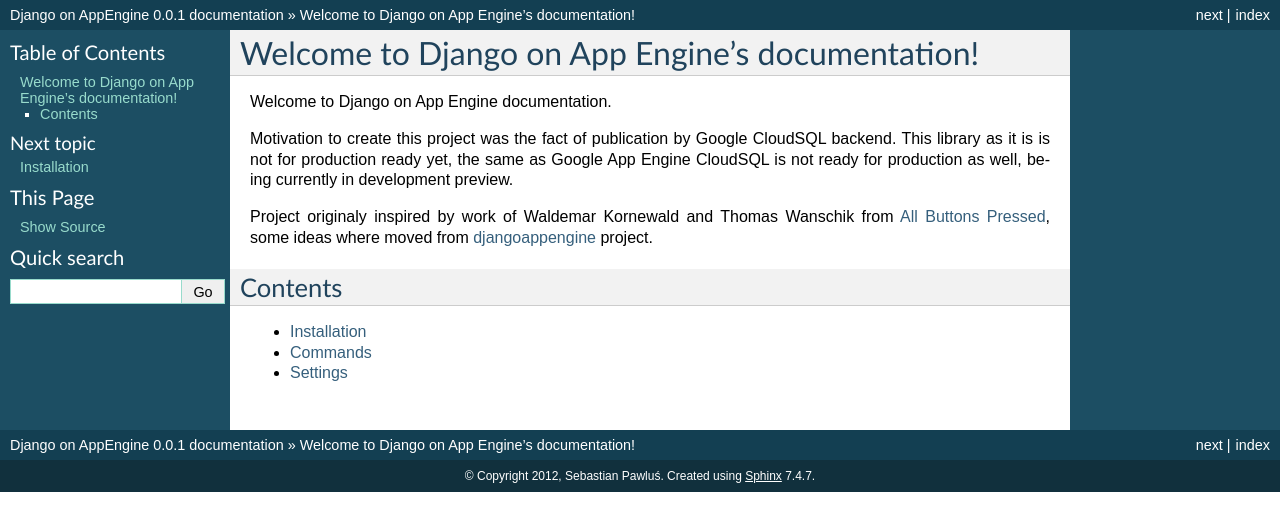
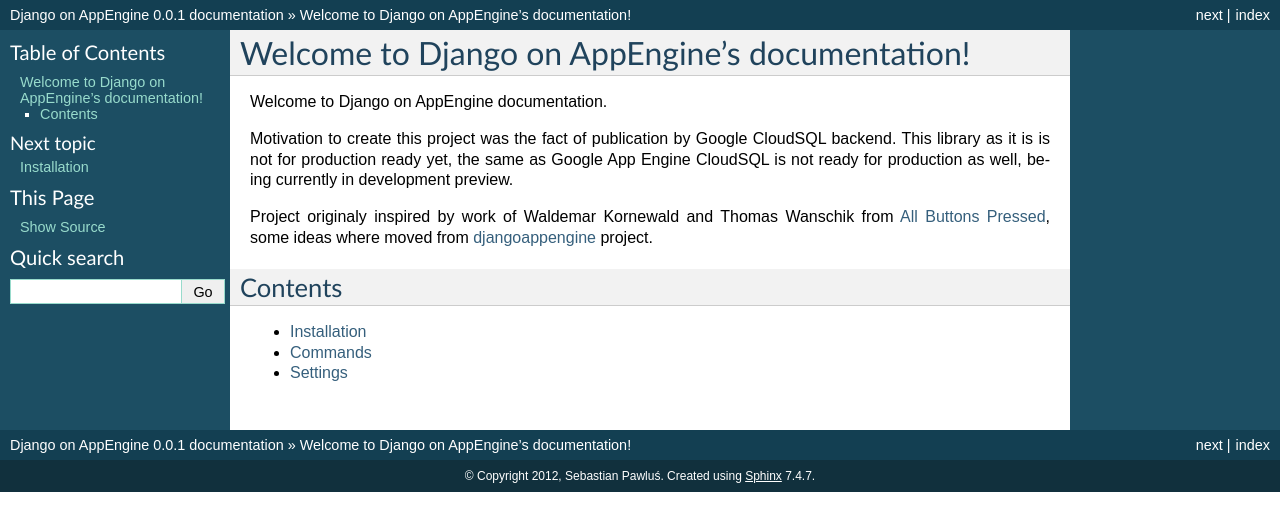
Before and after one commit to xando/django-rocket-engine, a Sphinx documentation site: the page built from docs/index.rst, in a window 1280 px wide. Shown: the top 531 px of the page. Built offline with Sphinx 7.4.7, drawn with Linux system fonts in a browser that asks for light colours.

Commit message:
Name changed.

```diff
--- a/docs/index.rst
+++ b/docs/index.rst
@@ -3,10 +3,10 @@
    You can adapt this file completely to your liking, but it should at least
    contain the root `toctree` directive.
 
-Welcome to Django on App Engine's documentation!
-================================================
+Welcome to Django on AppEngine's documentation!
+===============================================
 
-Welcome to Django on App Engine documentation.
+Welcome to Django on AppEngine documentation.
 
 Motivation  to create  this project  was  the fact  of publication  by
 Google CloudSQL backend.  This library as it is is  not for production
```
